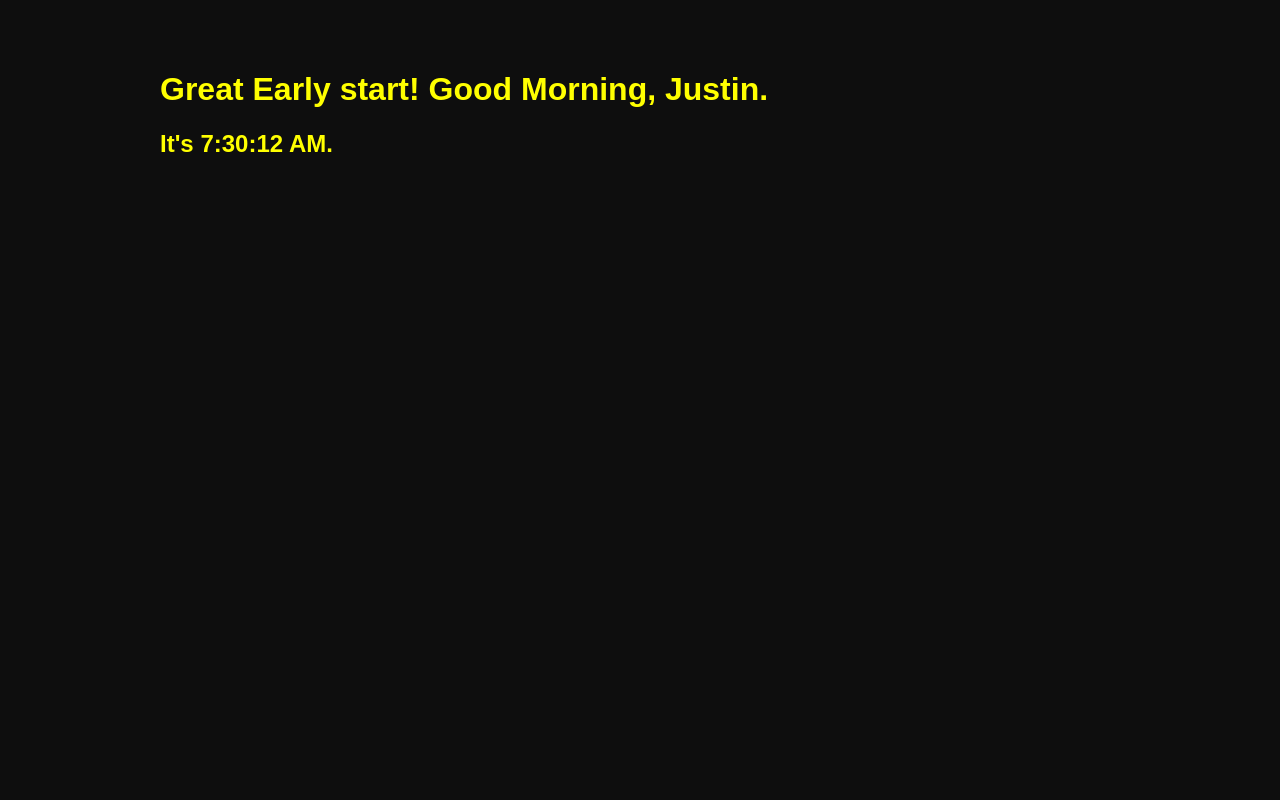
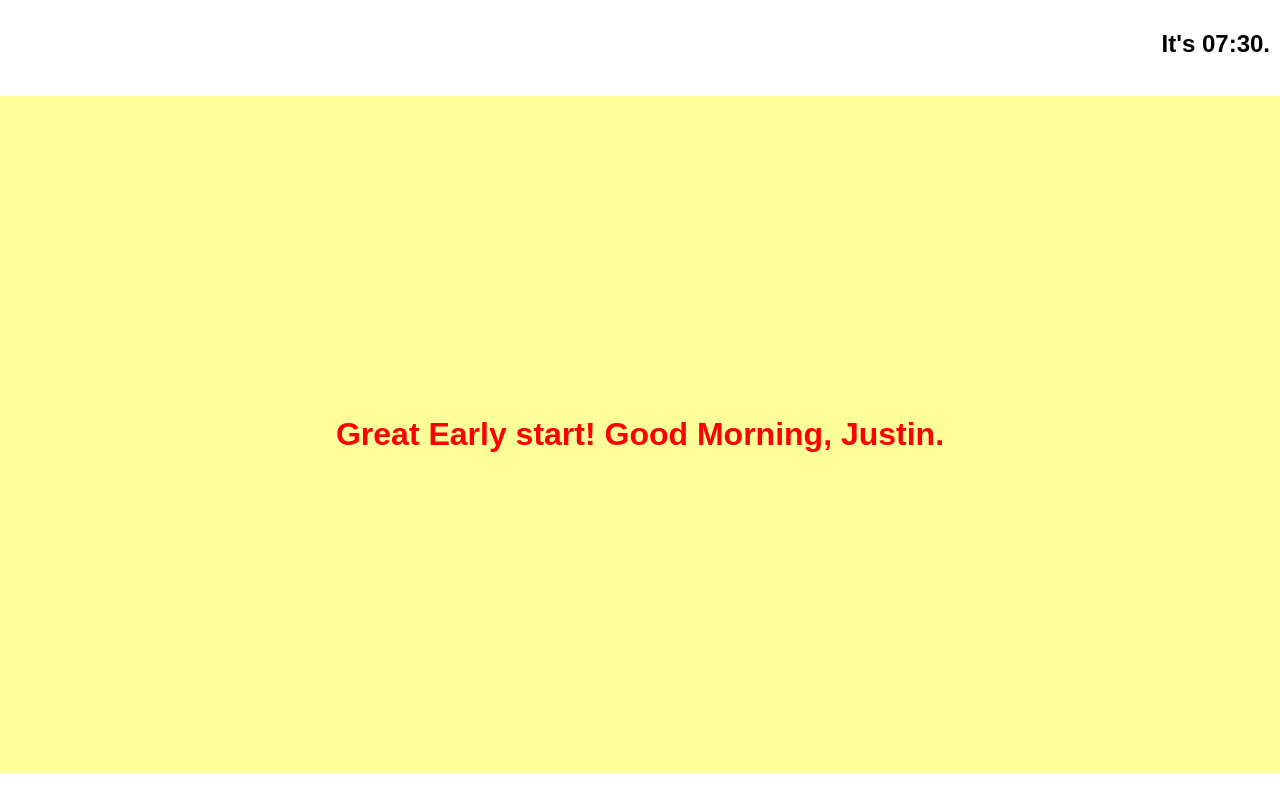
Before and after one commit to JustinGaravel/good-morning-justin, a React (Create React App) app: page / in a window 1280 px wide. Built offline with nearby package versions, Linux system fonts and the light colour scheme.

Commit message:
added styling to different greetings

```diff
--- a/src/components/Clock.js
+++ b/src/components/Clock.js
@@ -26,7 +26,7 @@ export default class Clock extends React.Component {
   render() {
     return (
       <div>
-        <h2>It's {this.state.date.toLocaleTimeString()}.</h2>
+        <h2 className="clock">It's {this.state.date.toLocaleTimeString([], {hour: '2-digit', minute:'2-digit', hour12:false})}.</h2>
       </div>
     );
   }
--- a/src/components/Greeting.js
+++ b/src/components/Greeting.js
@@ -9,13 +9,13 @@ export default class Greeting extends React.Component {
   render() {
 
     if (this.state.hour < 8) {
-      return <h1>Great Early start! Good Morning, Justin.</h1>;
+      return <h1 className="leadTitle morningTitle">Great Early start! Good Morning, Justin.</h1>;
     } else if (this.state.hour < 12) {
-      return <h1>Good Morning, Justin.</h1>;
+      return <h1 className="leadTitle morningTitle">Good Morning, Justin.</h1>;
     } else if (this.state.hour < 21) {
-      return <h1>Good Afternoon, Justin.</h1>;
+      return <h1 className="leadTitle afternoonTitle">Good Afternoon, Justin.</h1>;
     } else {
-      return <h1>Good Night, Justin.</h1>;
+      return <h1 className="leadTitle morningTitle">Good Night, Justin.</h1>;
     }
   }
 
--- a/src/index.css
+++ b/src/index.css
@@ -1,8 +1,32 @@
 body {
-  padding-top: 50px;
+  padding-top: 75px;
   font-family: sans-serif;
   margin: auto;
-  width: 75%;
-  background-color: #0E0E0E;
-  color: yellow;
+  width: 100%;
+
 }
+
+.leadTitle {
+  padding: 10em 0em 10em 0em;
+  text-align: center;
+}
+
+.morningTitle {
+  color: #ff0000;
+  background-color: #ffff99;
+}
+
+.afternoonTitle {
+  color: white;
+  background-color: green;
+}
+
+.nightTitle {
+  color: #111;
+  background-color: #9999ff;
+}
+.clock {
+  position: fixed;
+  top: 10px;
+  right: 10px;
+}
```
